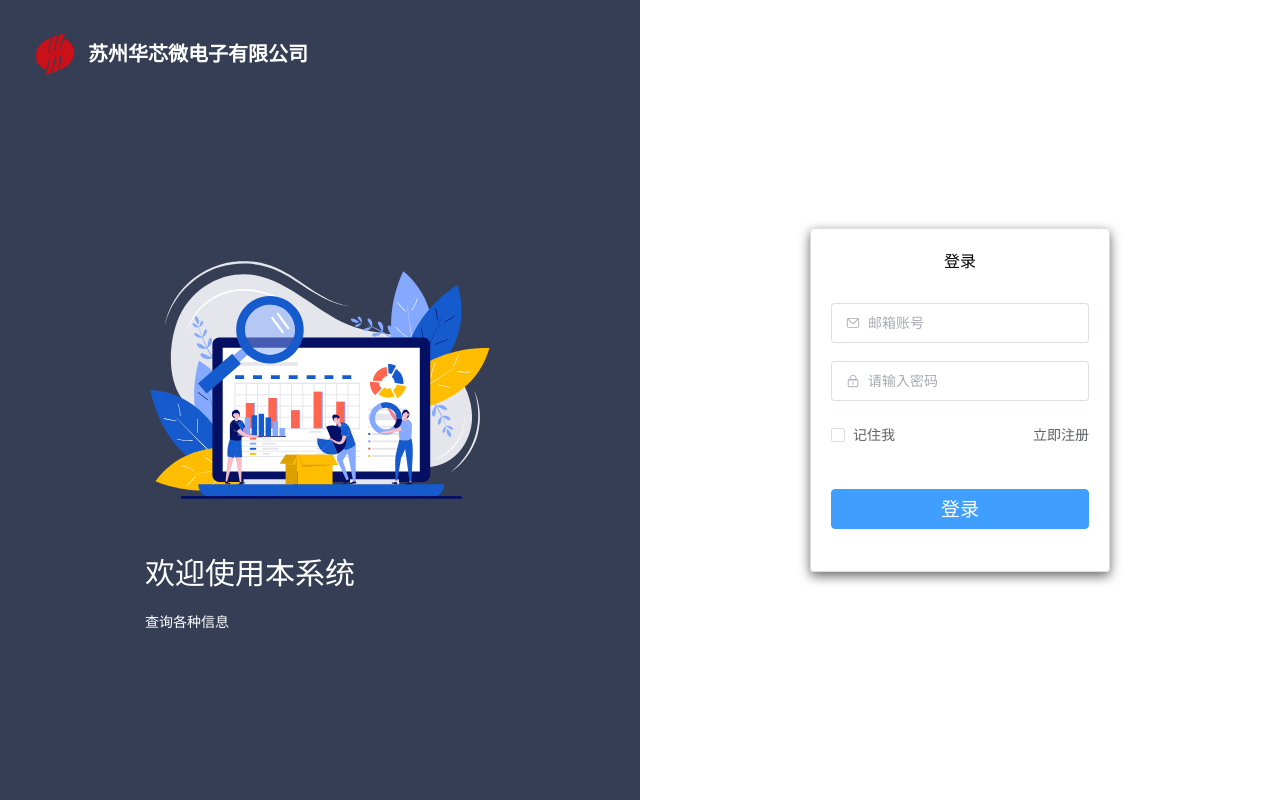
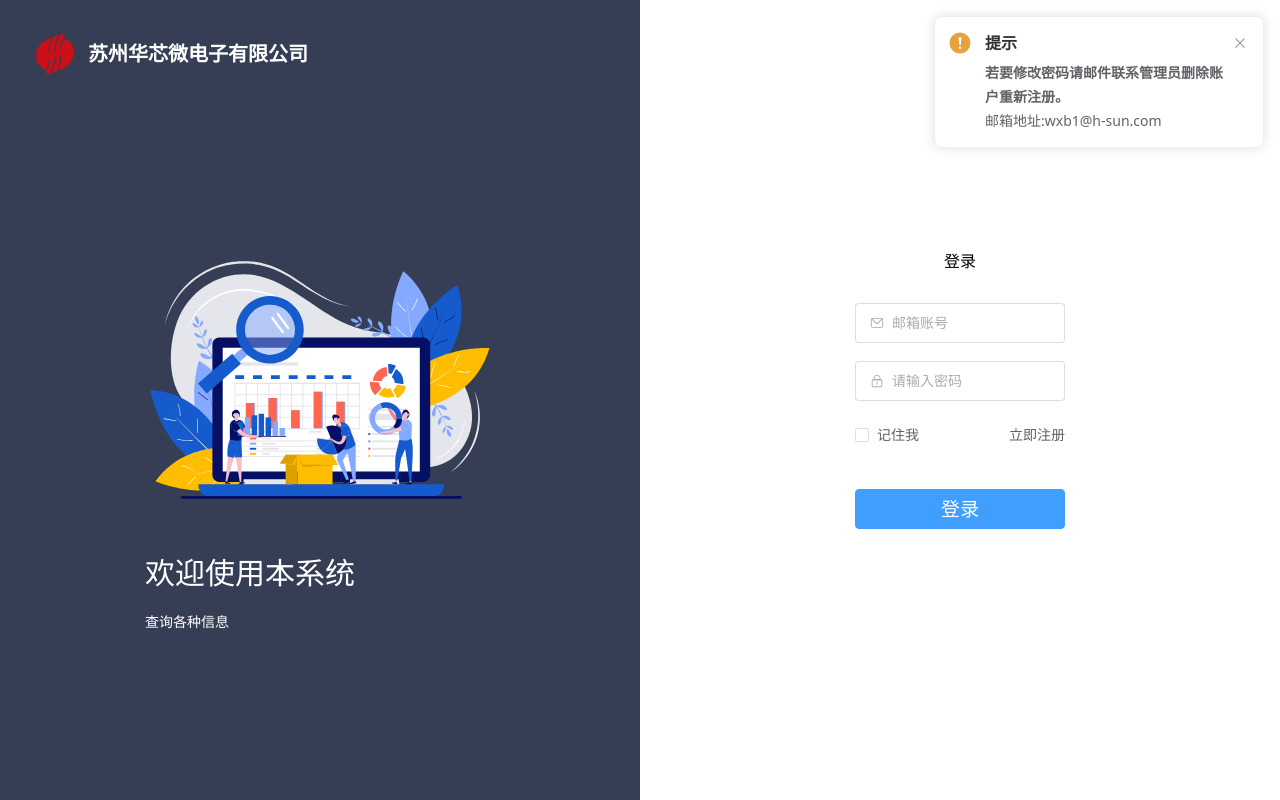
Before and after one commit to FeyaiFey/Frontend, a Vue app in the folder hsunfrontend/: page / in a window 1280 px wide. Built offline with nearby package versions, Linux system fonts and the light colour scheme.

Commit message:
登录界面初始效果

```diff
--- a/hsunfrontend/src/App.vue
+++ b/hsunfrontend/src/App.vue
@@ -1,5 +1,15 @@
 <script setup lang="ts">
     import { RouterLink, RouterView } from 'vue-router'
+    import { ElNotification } from 'element-plus'
+
+    ElNotification({
+        title: '提示',
+        type: 'warning',
+        duration: 0,
+        dangerouslyUseHTMLString: true,
+        message:
+        '<div><p><strong>若要修改密码请邮件联系管理员删除账户重新注册。</strong></p><p><a href="https://s220s.chinaemail.cn/webmail7.5/webmail.php" target="_blank">邮箱地址:wxb1@h-sun.com</a></p></div>'
+        })
 </script>
 
 <template>
--- a/hsunfrontend/src/views/Login/components/LoginForm.vue
+++ b/hsunfrontend/src/views/Login/components/LoginForm.vue
@@ -1,5 +1,5 @@
 <template>
-    <div class="login-container">
+    <div class="w-[50%]">
         <el-form :model="loginForm" ref="loginFormRef" :rules="rules" size="'large'">
             <h1 style="width: 100%;text-align: center;margin-bottom: 30px;">登录</h1>
 
```
